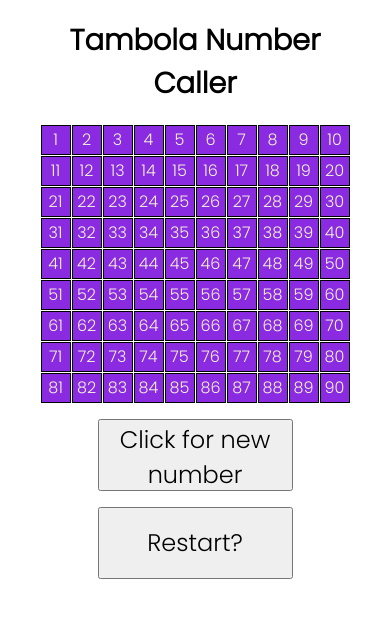
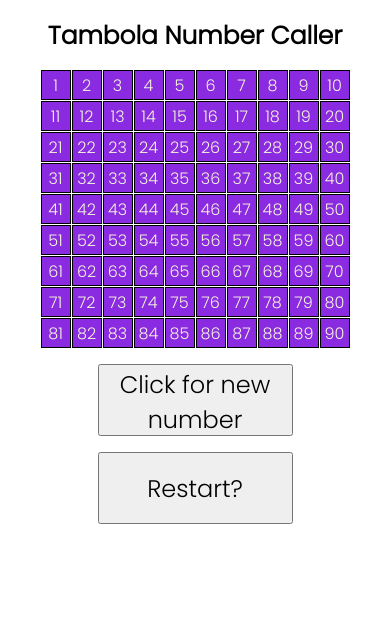
Before and after one commit to shubhamrustagi/housieCounter, a website: page index.html in a window 390 px wide. Drawn offline with Linux system fonts and the light colour scheme.

Commit message:
size change

```diff
--- a/style.css
+++ b/style.css
@@ -70,7 +70,7 @@
     padding-right: 1rem;
     margin-left: 1rem;
     margin-right: 1rem;
-    font-size:1.8rem;
+    font-size:1.55rem;
   }
 
 }
```
